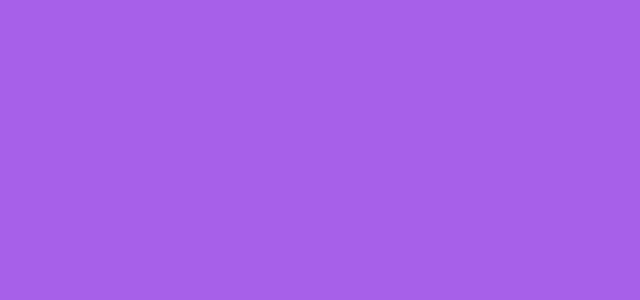
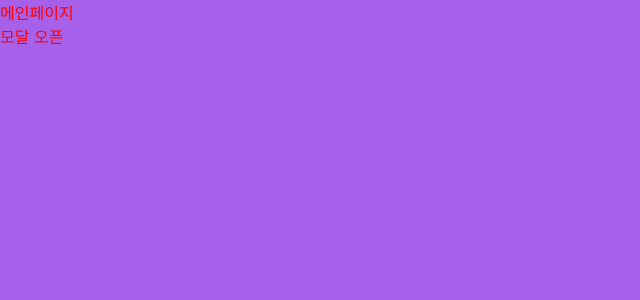
Before and after one commit to GomiLim/todo-list, a React (Create React App) app: page / in a window 1280 px wide. Shown: the top 300 px of the page, without its empty margins (0-640 px from the left). Built offline with nearby package versions, Linux system fonts and the light colour scheme.

Commit message:
FEAT: 글로벌 모달 세팅

```diff
--- a/public/index.html
+++ b/public/index.html
@@ -14,5 +14,6 @@
   <body>
     <noscript>투두 리스트</noscript>
     <div id="root"></div>
+    <div id="global-modal"></div>
   </body>
 </html>
--- a/src/App.tsx
+++ b/src/App.tsx
@@ -1,7 +1,12 @@
+import MainPage from 'pages/MainPage';
 import React from 'react';
 
 function App() {
-  return <div className="App"></div>;
+  return (
+    <div className="App">
+      <MainPage />
+    </div>
+  );
 }
 
 export default App;
--- /dev/null
+++ b/src/containers/Modal/index.tsx
@@ -0,0 +1,16 @@
+import React, { useEffect } from 'react';
+import ReactDOM from 'react-dom';
+
+export const Modal = ({ children }: { children: JSX.Element }) => {
+  const modalRoot = document.getElementById('global-modal');
+  const modalChild = document.createElement('div');
+  useEffect(() => {
+    modalRoot?.appendChild(modalChild);
+
+    return () => {
+      modalRoot?.removeChild(modalChild);
+    };
+  }, []);
+
+  return ReactDOM.createPortal(children, modalChild);
+};
--- /dev/null
+++ b/src/containers/index.ts
@@ -0,0 +1 @@
+export * from './Modal';
--- /dev/null
+++ b/src/context/ModalContext.tsx
@@ -0,0 +1,26 @@
+import React from 'react';
+import { useModal } from 'hooks';
+
+export interface ModalProps {
+  isModalVisible: boolean;
+  openModal: () => void;
+  closeModal: () => void;
+}
+
+const ModalContext = React.createContext<ModalProps>({
+  isModalVisible: false,
+  openModal: () => undefined,
+  closeModal: () => undefined,
+});
+
+const ModalProvider = ({ children }: { children: JSX.Element }) => {
+  const { isModalVisible, openModal, closeModal } = useModal();
+
+  return (
+    <ModalContext.Provider value={{ isModalVisible, openModal, closeModal }}>
+      {children}
+    </ModalContext.Provider>
+  );
+};
+
+export { ModalContext, ModalProvider };
--- /dev/null
+++ b/src/hooks/index.ts
@@ -0,0 +1 @@
+export * from './useModal';
--- /dev/null
+++ b/src/hooks/useModal.ts
@@ -0,0 +1,15 @@
+import React from 'react';
+
+export const useModal = () => {
+  const [isModalVisible, setIsModalVisible] = React.useState(false);
+
+  const closeModal = () => {
+    setIsModalVisible(false);
+  };
+
+  const openModal = () => {
+    setIsModalVisible(true);
+  };
+
+  return { isModalVisible, openModal, closeModal };
+};
--- a/src/index.tsx
+++ b/src/index.tsx
@@ -3,9 +3,13 @@ import ReactDOM from 'react-dom';
 import 'assets/scss/style.scss';
 import App from './App';
 
+import { ModalProvider } from 'context/ModalContext';
+
 ReactDOM.render(
   <React.StrictMode>
-    <App />
+    <ModalProvider>
+      <App />
+    </ModalProvider>
   </React.StrictMode>,
-  document.getElementById('root')
+  document.getElementById('root'),
 );
--- /dev/null
+++ b/src/pages/MainPage.jsx
@@ -0,0 +1,21 @@
+import React, { useContext } from 'react';
+import { Modal } from 'containers';
+import { ModalContext } from 'context/ModalContext';
+
+const MainPage = () => {
+  const { isModalVisible, closeModal, openModal } = useContext(ModalContext);
+  return (
+    <div>
+      <div>메인페이지</div>
+      <button onClick={() => openModal()}>모달 오픈</button>
+      {isModalVisible && (
+        <Modal>
+          <div>모달</div>
+          <button onClick={() => closeModal()}>닫기</button>
+        </Modal>
+      )}
+    </div>
+  );
+};
+
+export default MainPage;
```
